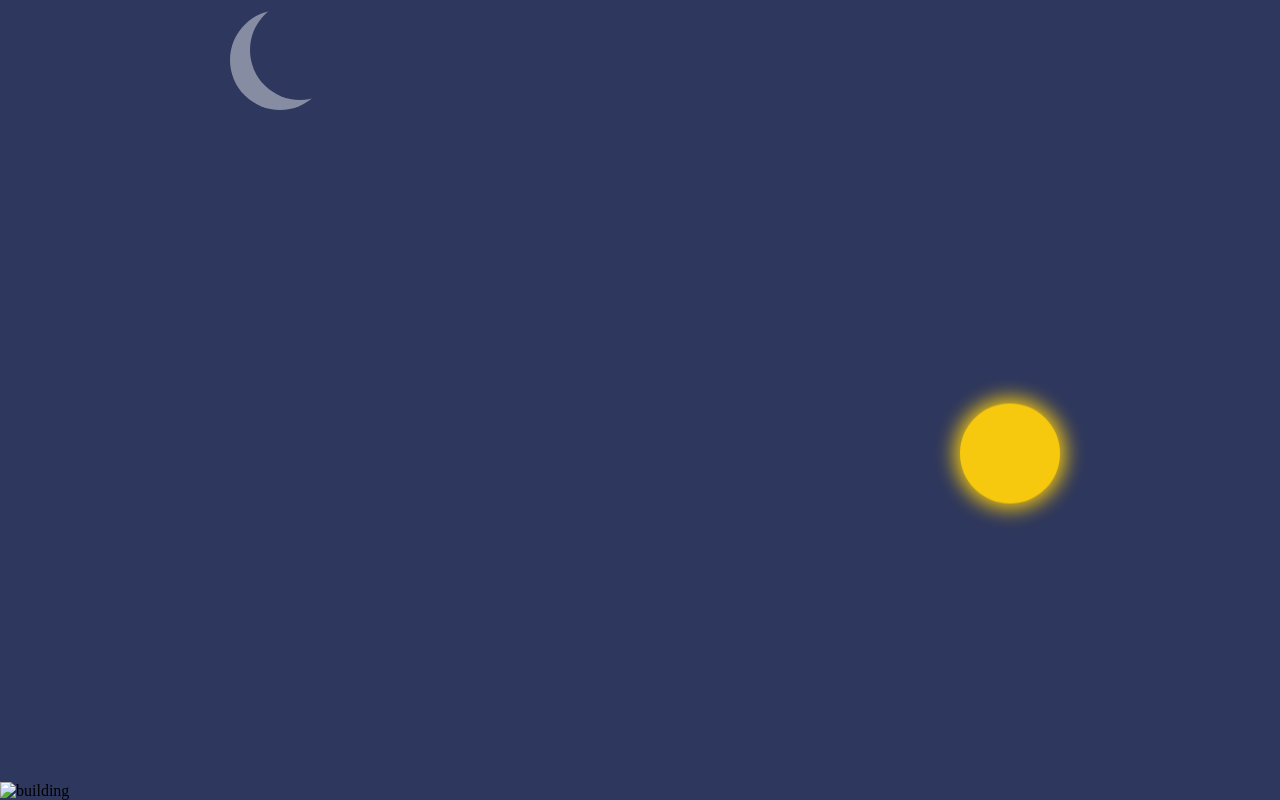
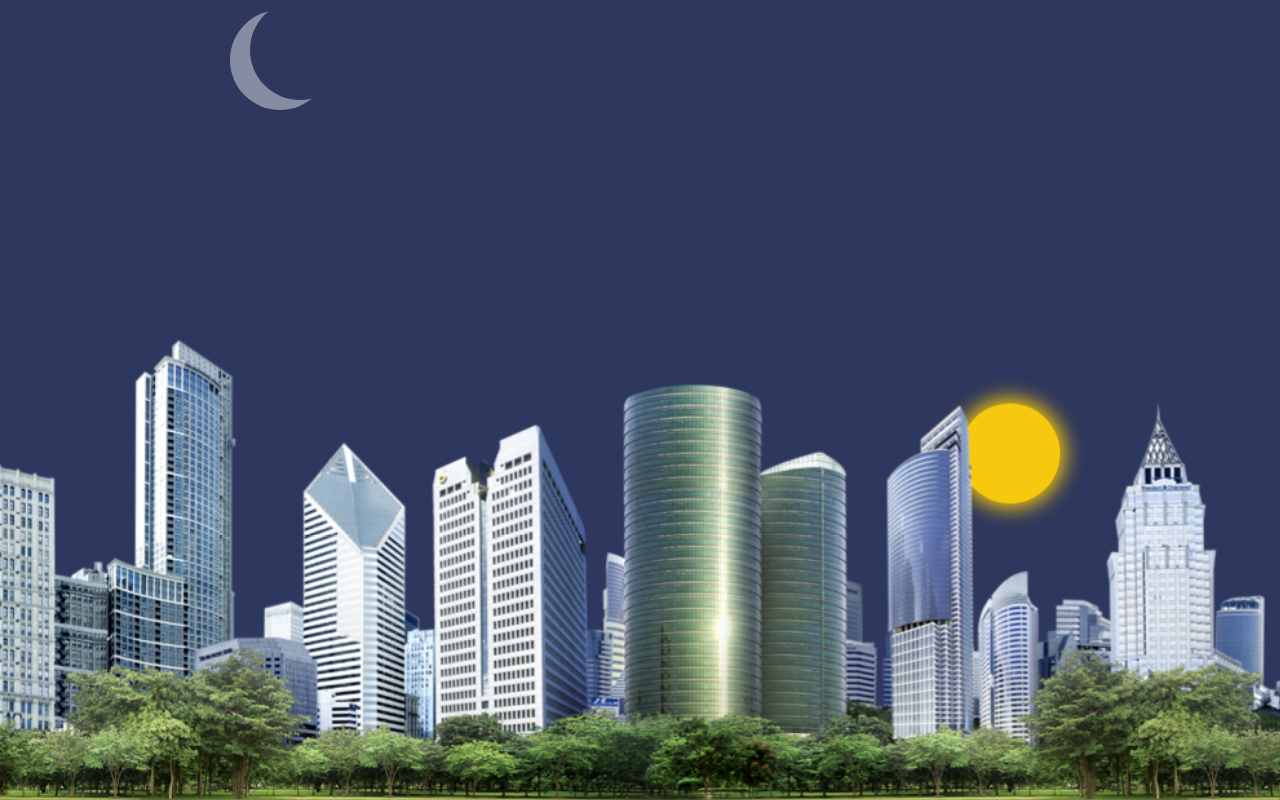
Before and after one commit to lizymac/sunrise, a plain HTML site: page index.html in a window 1280 px wide. Drawn offline with Linux system fonts and the light colour scheme; the site is published under a folder, as on GitHub Pages, so addresses that start at the root find nothing.

Commit message:
Update index.html

```diff
--- a/index.html
+++ b/index.html
@@ -9,7 +9,7 @@
   </head>
   <body>
     <div class="moon"></div>
-    <img src="/building.png" alt="building" width="100%" />
+    <img src="building.png" alt="building" width="100%" />
     <div class="sun"></div>
   </body>
 </html>
```
